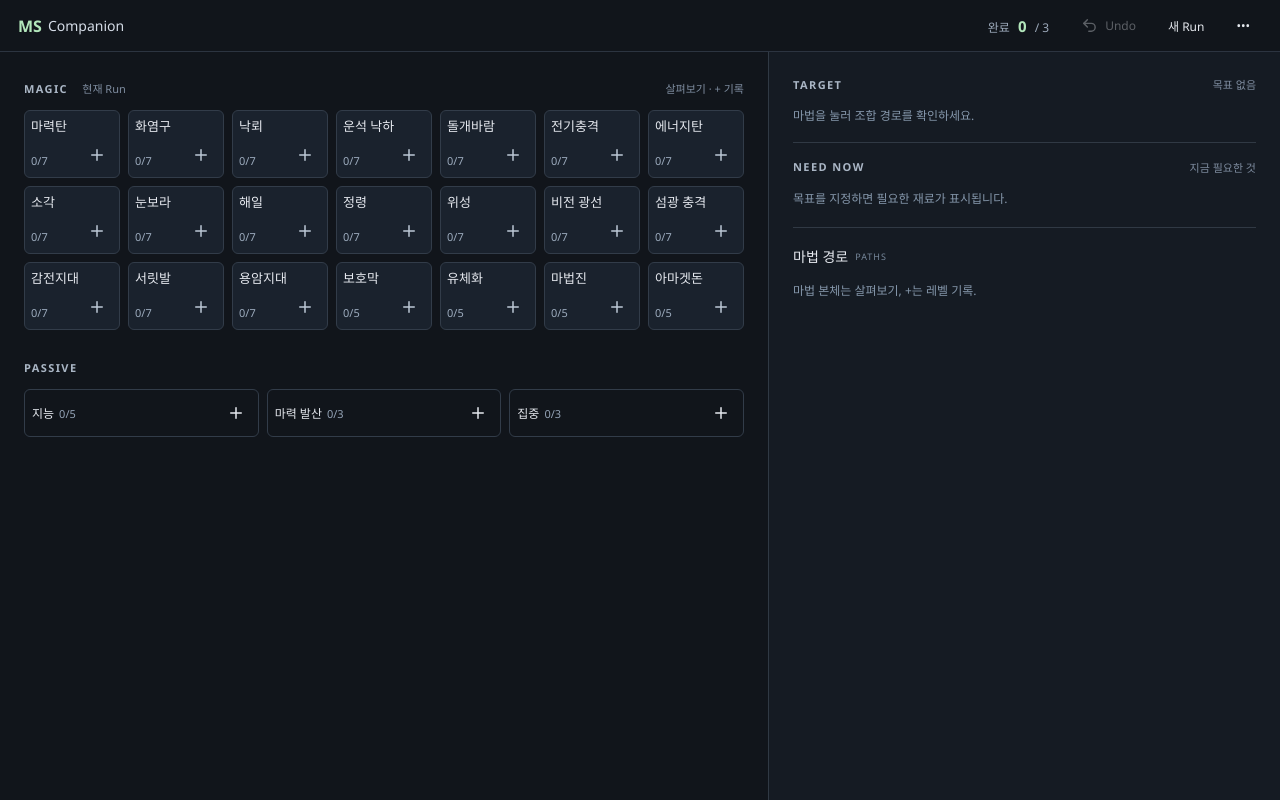
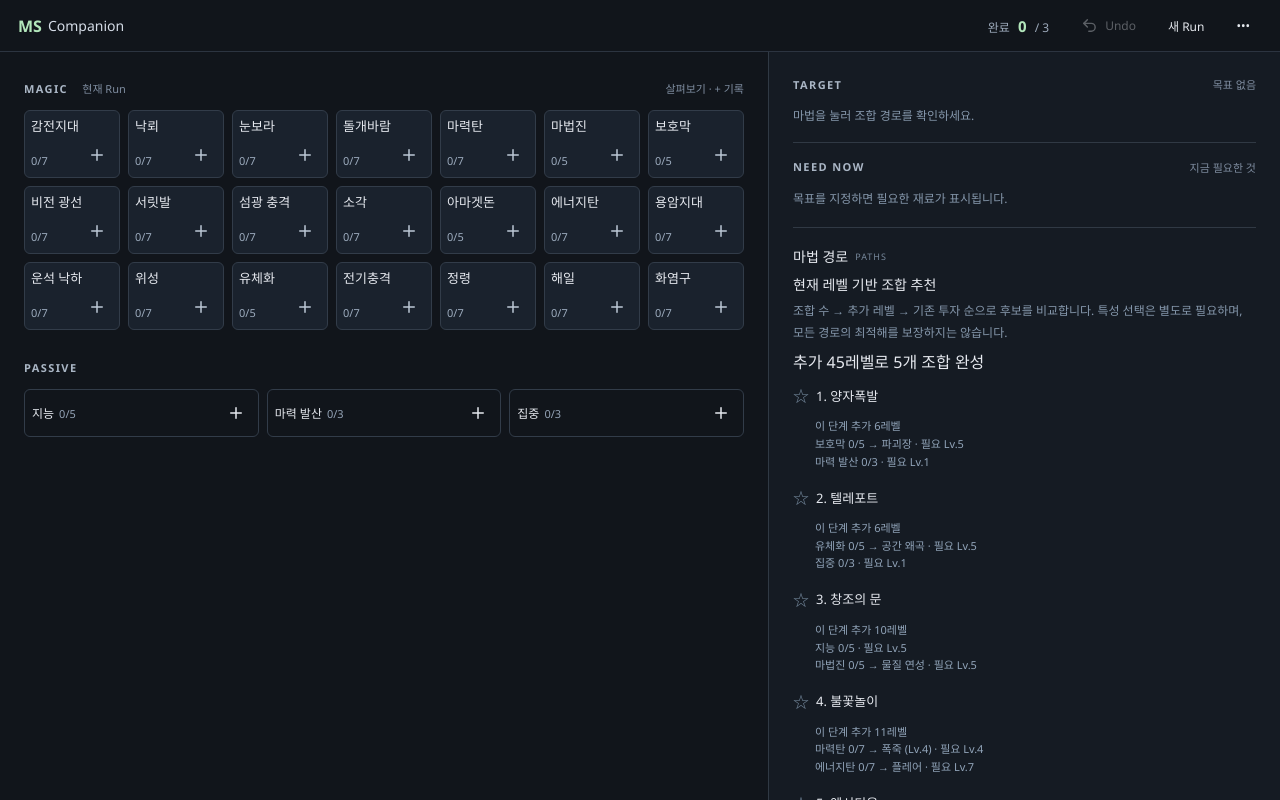
Before and after one commit to vividhyeok/msskilltree, a React (Vite) app: page / in a window 1280 px wide. Built offline with nearby package versions, Linux system fonts and the light colour scheme.

Commit message:
Sort invested magic first and recommend combination plans

```diff
--- a/src/features/game-mode/MagicGrid.tsx
+++ b/src/features/game-mode/MagicGrid.tsx
@@ -1,7 +1,7 @@
 import { Plus } from "lucide-react";
 import { data } from "../../data";
 import { locks, type Run } from "../../engine";
-import { getMagicTargetBadges } from "./selectors";
+import { getMagicTargetBadges, getSortedMagics } from "./selectors";
 type Props = {
   run: Run;
   selected: string;
@@ -19,7 +19,7 @@ export function MagicGrid({ run, selected, onFocus, onRecord }: Props) {
         <span>살펴보기 · + 기록</span>
       </div>
       <div className="magic-grid">
-        {data.magics.map((m) => {
+        {getSortedMagics(run).map((m) => {
           const level = run.levels[m.id] ?? 0;
           const traits = m.traitStages.flatMap((s) =>
             s.traits
--- a/src/features/game-mode/TargetPanel.tsx
+++ b/src/features/game-mode/TargetPanel.tsx
@@ -11,6 +11,7 @@ import {
   getNeededMagicForTargets,
   getFocusedMagicPaths,
   targetBadge,
+  getRecommendedPlan,
 } from "./selectors";
 type Props = {
   run: Run;
@@ -18,6 +19,7 @@ type Props = {
   onPin: (id: string) => void;
   onComplete: (id: string) => void;
   onEdit: (id: string, level: number) => void;
+  onClearFocus: () => void;
 };
 export function TargetPanel({
   run,
@@ -25,8 +27,10 @@ export function TargetPanel({
   onPin,
   onComplete,
   onEdit,
+  onClearFocus,
 }: Props) {
   const [showBlocked, setShowBlocked] = useState(false);
+  const recommendation = useMemo(() => selected ? null : getRecommendedPlan(run), [run, selected]);
   const needed = useMemo(() => getNeededMagicForTargets(run), [run]);
   const paths = useMemo(
     () => getFocusedMagicPaths(run, selected),
@@ -174,6 +178,7 @@ export function TargetPanel({
               "마법 경로"}
           </h2>
           <span>PATHS</span>
+          {selected && <button className="edit-path-trait" onClick={onClearFocus}>전체 추천</button>}
           {m &&
             !used[selected] &&
             m.traitStages
@@ -190,8 +195,27 @@ export function TargetPanel({
               ))}
         </div>
         <div className="path-scroll">
-          {!selected && (
-            <p className="hud-empty">마법 본체는 살펴보기, +는 레벨 기록.</p>
+          {!selected && recommendation && (
+            <div className="recommended-plan">
+              <h3>현재 레벨 기반 조합 추천</h3>
+              <p className="hud-empty">조합 수 → 추가 레벨 → 기존 투자 순으로 후보를 비교합니다. 특성 선택은 별도로 필요하며, 모든 경로의 최적해를 보장하지는 않습니다.</p>
+              {recommendation.steps.length ? <>
+                <p>추가 {recommendation.levels}레벨로 {recommendation.steps.length}개 조합 완성</p>
+                {recommendation.steps.map((step, index) => {
+                  const c = comboById[step.id];
+                  const ready = evaluateCombination(c, run).status === "READY";
+                  return <div className="path-entry" key={step.id}>
+                    <button className="path-pin" aria-label={`${c.nameKo} ${run.pinned.includes(c.id) ? "목표 해제" : "목표 지정"}`} onClick={() => onPin(c.id)}>
+                      <span className={run.pinned.includes(c.id) ? "badge" : "star"}>{targetBadge(run, c.id) || "☆"}</span>
+                      {index + 1}. {c.nameKo}
+                    </button>
+                    <p>{step.levels ? `이 단계 추가 ${step.levels}레벨` : "추가 레벨 없이 가능"}</p>
+                    {c.requirements.map((r, i) => <p key={i}>{describeRequirement(r, run).label}{r.magicId ? ` · 필요 Lv.${describeRequirement(r, run).requiredLevel}` : ""}</p>)}
+                    {ready && <button className="complete-target" onClick={() => onComplete(c.id)}>{c.nameKo} 조합 완료</button>}
+                  </div>;
+                })}
+              </> : <p className="hud-empty">현재 특성과 남은 슬롯으로 가능한 추가 조합이 없습니다.</p>}
+            </div>
           )}
           {used[selected] && (
             <p className="hud-empty">
--- a/src/features/game-mode/selectors.ts
+++ b/src/features/game-mode/selectors.ts
@@ -31,6 +31,59 @@ export const targetBadge = (run: Run, id: string) =>
   run.pinned.includes(id)
     ? String.fromCharCode(65 + run.pinned.indexOf(id))
     : "";
+export function getSortedMagics(run: Run) {
+  const used = locks(run);
+  const group = (id: string) => used[id] ? 2 : (run.levels[id] ?? 0) > 0 ? 0 : 1;
+  return [...data.magics].sort((a, b) =>
+    group(a.id) - group(b.id) || a.nameKo.localeCompare(b.nameKo, "ko"),
+  );
+}
+
+type PlanStep = { id: string; levels: number };
+type Plan = { run: Run; steps: PlanStep[]; levels: number; invested: number };
+// Bounded search retains alternative ingredient sets, including special combinations
+// that unlock slots or require an earlier combination. Every step uses engine rules.
+export function getRecommendedPlan(run: Run) {
+  const compare = (a: Plan, b: Plan) => b.steps.length - a.steps.length ||
+    a.levels - b.levels || b.invested - a.invested ||
+    a.steps.reduce((n, s, i) => n + s.levels * (a.steps.length - i), 0) -
+    b.steps.reduce((n, s, i) => n + s.levels * (b.steps.length - i), 0) ||
+    a.steps.map(s => s.id).join().localeCompare(b.steps.map(s => s.id).join());
+  let frontier: Plan[] = [{ run, steps: [], levels: 0, invested: 0 }];
+  let best = frontier[0];
+  for (let depth = 0; depth < data.combinations.length && frontier.length; depth++) {
+    const next = new Map<string, Plan>();
+    for (const plan of frontier) for (const c of data.combinations) {
+      const status = evaluateCombination(c, plan.run).status;
+      if (status === "BLOCKED" || status === "COMPLETED") continue;
+      const simulated: Run = { ...plan.run, levels: { ...plan.run.levels },
+        selectedTraits: { ...plan.run.selectedTraits }, completed: [...plan.run.completed, c.id] };
+      let cost = 0;
+      let invested = 0;
+      for (const r of c.requirements) {
+        if (!r.magicId) continue;
+        const stage = r.traitId ? stageFor(r) : undefined;
+        const required = Math.max(r.minLevel ?? 1, stage?.level ?? 1);
+        const current = simulated.levels[r.magicId] ?? 0;
+        cost += Math.max(0, required - current);
+        invested += Math.min(run.levels[r.magicId] ?? 0, required);
+        simulated.levels[r.magicId] = Math.max(current, required);
+        if (stage && r.traitId) simulated.selectedTraits[r.magicId] = {
+          ...simulated.selectedTraits[r.magicId], [stage.level]: r.traitId,
+        };
+      }
+      const candidate = { run: simulated, steps: [...plan.steps, { id: c.id, levels: cost }],
+        levels: plan.levels + cost, invested: plan.invested + invested };
+      const key = [...simulated.completed].sort().join();
+      const previous = next.get(key);
+      if (!previous || compare(candidate, previous) < 0 ||
+        (compare(candidate, previous) === 0 && candidate.steps[0].levels < previous.steps[0].levels)) next.set(key, candidate);
+      if (compare(candidate, best) < 0) best = candidate;
+    }
+    frontier = [...next.values()].sort(compare).slice(0, 160);
+  }
+  return { steps: best.steps, levels: best.levels };
+}
 export function describeRequirement(r: Requirement, run: Run) {
   const m =
     r.type === "activeMagic"
--- a/src/main.tsx
+++ b/src/main.tsx
@@ -256,7 +256,8 @@ function App() {
     );
   }
   const panel = (
-    <TargetPanel
+      <TargetPanel
+        onClearFocus={() => setSelected("")}
       run={run}
       selected={selected}
       onPin={pin}
@@ -265,7 +266,7 @@ function App() {
     />
   );
   function focus(id: string) {
-    setSelected(id);
+    setSelected(current => current === id ? "" : id);
     if (matchMedia("(max-width: 650px)").matches) setMobile(true);
   }
   return (
```
Also changed, not shown: 2 other files (tests, documents, lock files or other folders).
